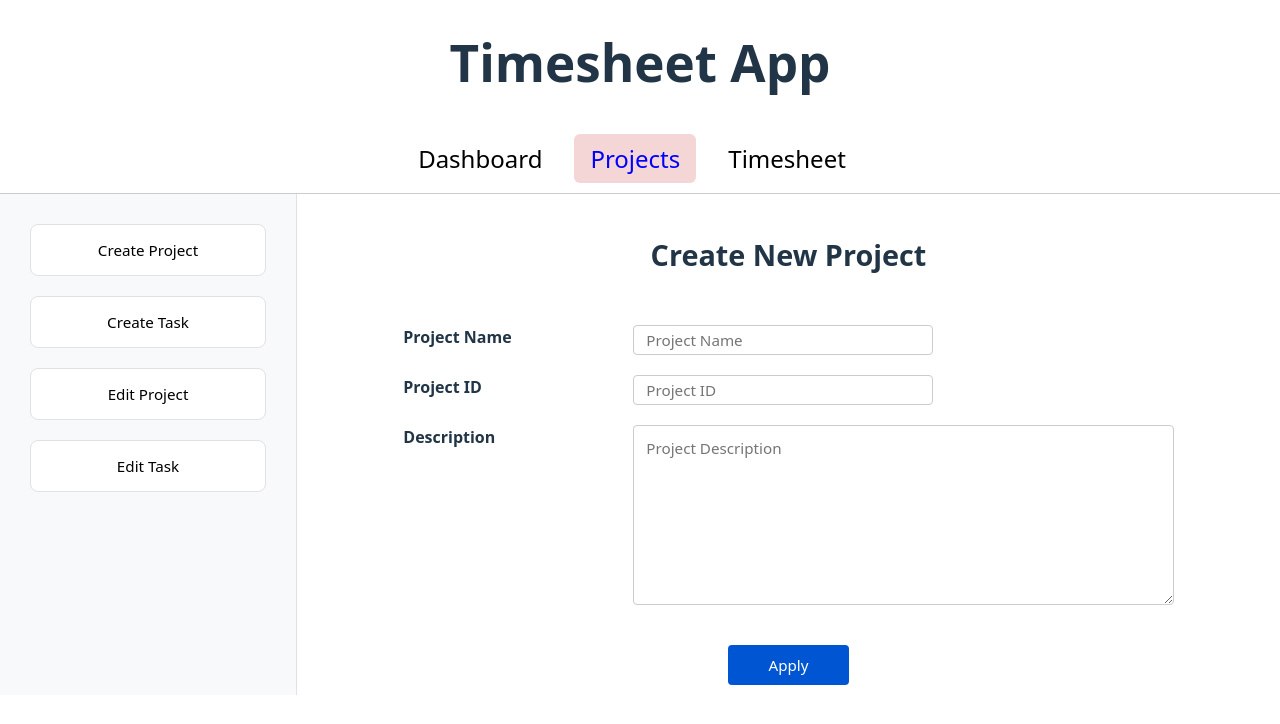
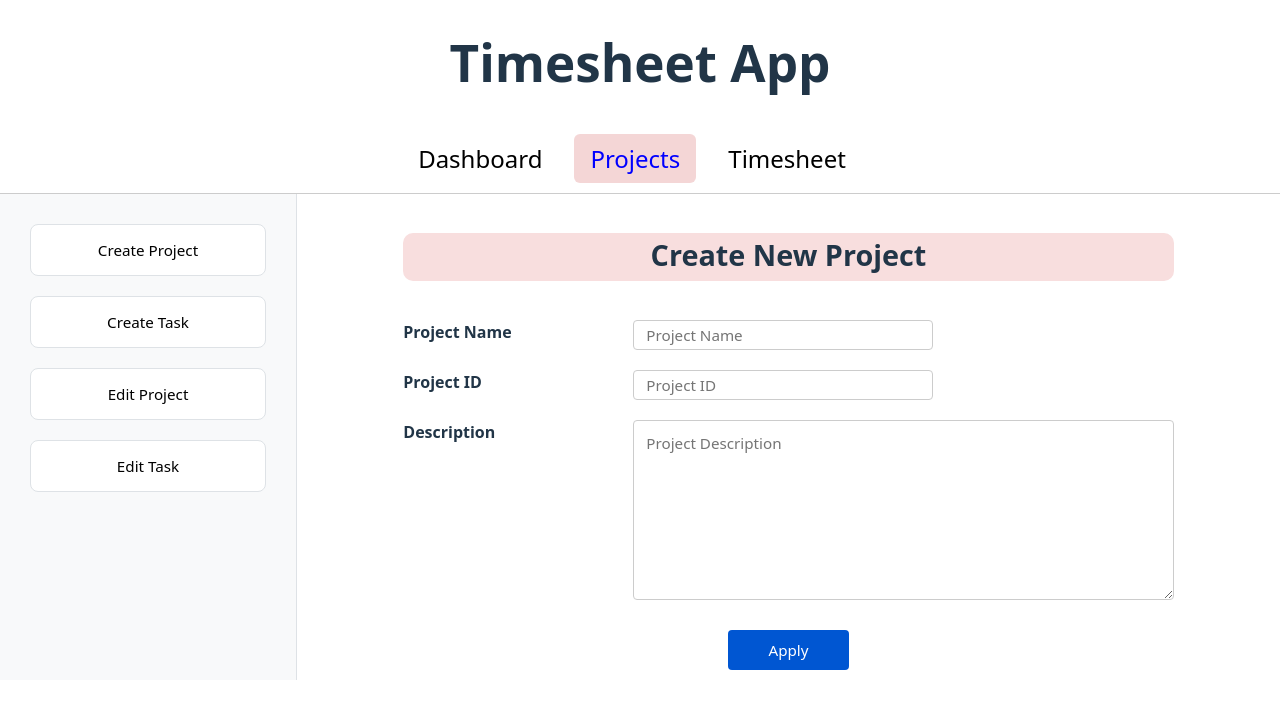
Before and after one commit to pubali512/fullstack_projects, a React app in the folder timesheet/frontend/: page /projects in a window 1280 px wide. Shown: the top 724 px of the page. Built offline with nearby package versions, Linux system fonts and the light colour scheme; the HTML template or start-up script is replaced by a standard one.

Commit message:
Some small format changes

```diff
--- a/timesheet/frontend/src/pages/Projects.jsx
+++ b/timesheet/frontend/src/pages/Projects.jsx
@@ -91,6 +91,7 @@ function CreateProjectForm({ formData, setFormData }) {
     <>
       <div className="form-container">
         <h3 className='form-header'>Create New Project</h3>
+        {/*<hr style={{border: '1px solid #ccc', margin: '10px 0'}}></hr>*/}
         <div className="form-grid">
           <label>Project Name</label>
           <input
--- a/timesheet/frontend/src/styles/Projects.css
+++ b/timesheet/frontend/src/styles/Projects.css
@@ -16,7 +16,7 @@
   flex-direction: column;
   width: 80%;            /* Constraint: Spans 80% of the area */
   max-width: 1200px;     /* Prevents it from looking stretched on ultra-wide monitors */
-  gap: 20px;
+  gap: 10px;
 }
 
 /* 3. Header: Standard centering */
@@ -24,6 +24,9 @@
   text-align: center;
   font-size: 1.8rem;
   font-weight: bold;
+  background-color: #f8dede;
+  padding-bottom: 5px;
+  border-radius: 10px;
 }
 
 /* 4. The Grid: The core of the form */
```
